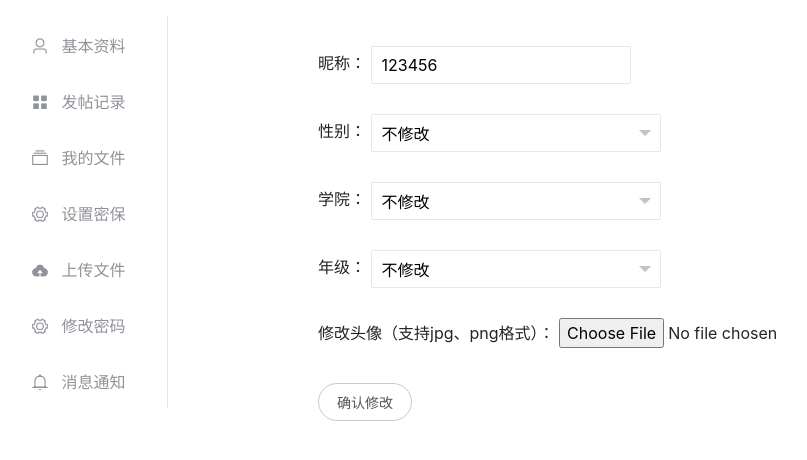
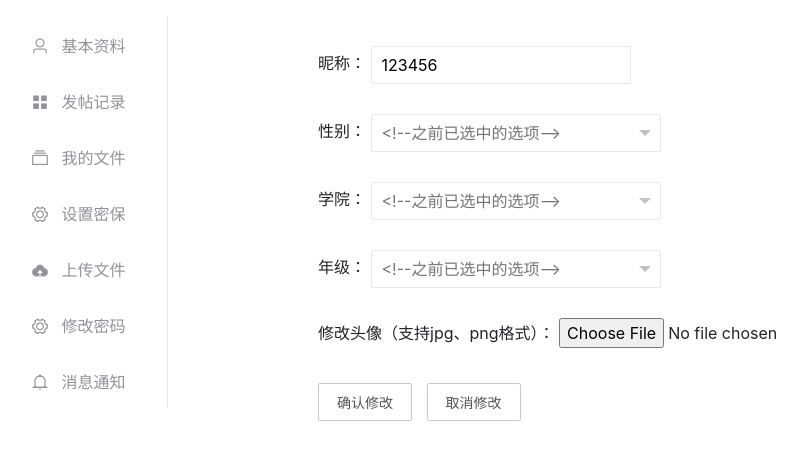
Before and after one commit to junhaideng/2020-Software-Engineering, a Django app: template project/bbs/templates/user/modify.html in a window 1280 px wide. Shown: the part 61-521 px from the top of the page, without its empty margins (92-899 px from the left). Run offline with Django 3.2, Linux system fonts and the light colour scheme; the template is opened without the code that fills it: values that come from a table or form of the project are taken from there, others are empty; data comes from the database, SQL or seed files in the repository; some libraries are stand-ins or nearby versions.

Commit message:
add 取消修改按钮&修改选项初显示

```diff
--- a/project/bbs/templates/user/modify.html
+++ b/project/bbs/templates/user/modify.html
@@ -36,7 +36,7 @@
                 <label class="label-name" for="sex">性别：</label>
                 <div class="btn-group open">
                     <select class="btn btn-secondary btn-sm " value='sex' name="sex">
-                        <option class="dropdown-item" selected>不修改</option>
+                        <option class="dropdown-item" selected><!--之前已选中的选项--></option>
                         <option class="dropdown-item">男</option>
                         <option class="dropdown-item">女</option>
                         <option class="dropdown-item">保密</option>
@@ -49,7 +49,7 @@
                 <label class="label-name" for="college">学院：</label>
                 <div class="btn-group open">
                     <select class="btn btn-secondary btn-sm " value='college' name="college">
-                        <option selected>不修改</option>
+                        <option selected><!--之前已选中的选项--></option>
                         <option>船舶海洋与建筑工程学院</option>
                         <option>机械与动力工程学院</option>
                         <option>电子信息与电气工程学院</option>
@@ -87,7 +87,7 @@
                 <label class="label-name" for="grade">年级：</label>
                 <div class="btn-group open">
                     <select class="btn btn-secondary btn-sm " value='grade' name="grade">
-                        <option selected>不修改</option>
+                        <option selected><!--之前已选中的选项--></option>
                         <option>大一</option>
                         <option>大二</option>
                         <option>大三</option>
@@ -106,7 +106,15 @@
 
             <div class="block center" style="margin-top:30px;margin-left:120px;">
 
-                <button type="submit" class="layui-btn layui-btn-radius layui-btn-primary">确认修改</button>
+                <button type="submit" class="layui-btn layui-btn-primary">确认修改</button>
+
+                <!--取消修改-->
+                <button type="submit" class="layui-btn layui-btn-primary">取消修改</button>
+
+            </div>
+
+
+
 
             </div>
         </form>
```
